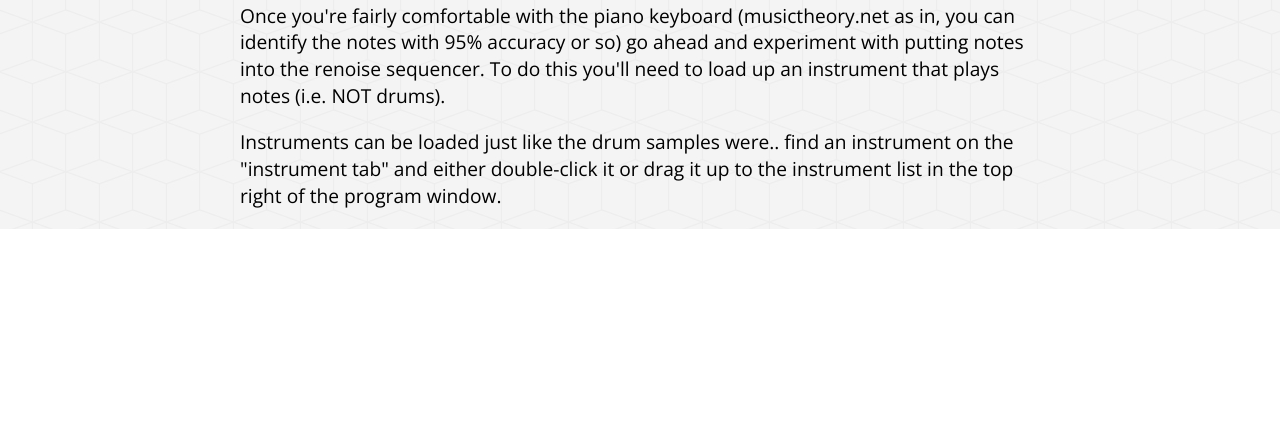
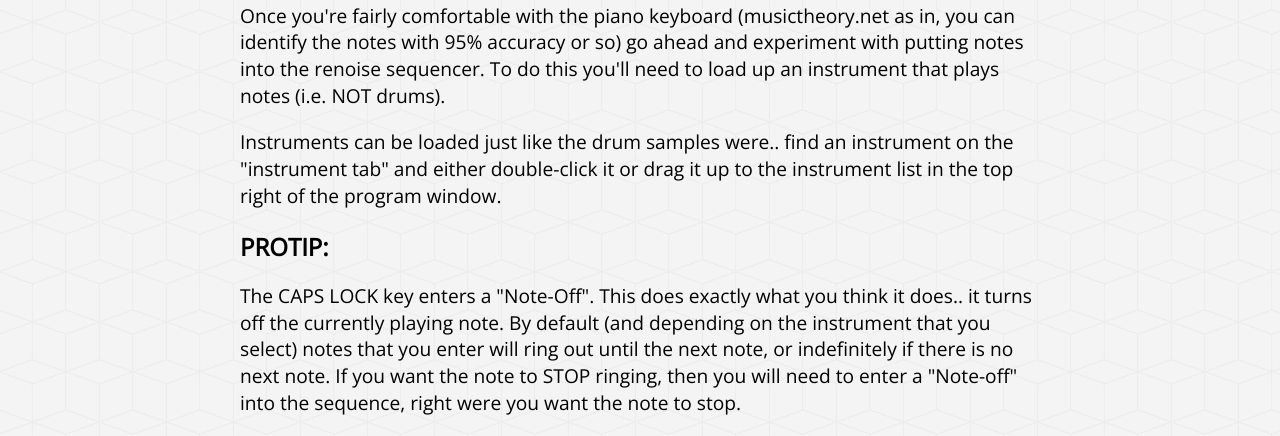
Before and after one commit to codyloyd/lemc, a plain HTML site: page lesson2.html in a window 1280 px wide. Shown: the part 691-1127 px from the top of the page. Before the commit the page ends 920 px from the top, so only its background shows below. Drawn offline with nearby package versions, Linux system fonts and the light colour scheme.

Commit message:
note off

```diff
--- a/lesson2.html
+++ b/lesson2.html
@@ -15,6 +15,8 @@
   <img src="http://tutorials.renoise.com/w//images/d/d6/2.8_renoisekeyboard.png" alt="renoisekeyboard">
   <p>Once you're fairly comfortable with the piano keyboard (musictheory.net as in, you can identify the notes with 95% accuracy or so) go ahead and experiment with putting notes into the renoise sequencer.  To do this you'll need to load up an instrument that plays notes (i.e. NOT drums).</p>
   <p>Instruments can be loaded just like the drum samples were.. find an instrument on the "instrument tab" and either double-click it or drag it up to the instrument list in the top right of the program window.</p>
+  <h2>PROTIP:</h2>
+  <p>The CAPS LOCK key enters a "Note-Off".  This does exactly what you think it does.. it turns off the currently playing note.  By default (and depending on the instrument that you select) notes that you enter will ring out until the next note, or indefinitely if there is no next note.  If you want the note to STOP ringing, then you will need to enter a "Note-off" into the sequence, right were you want the note to stop.</p>
 <script>
 
 </script>
```
